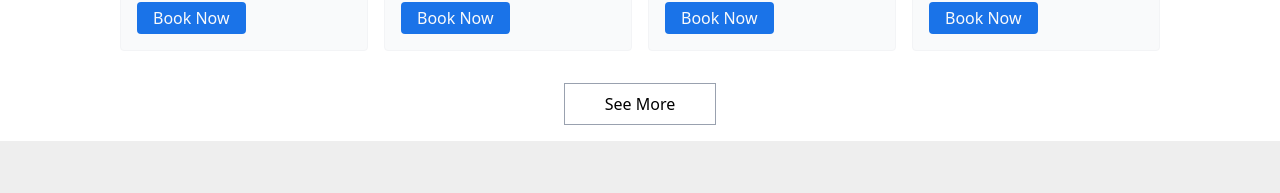
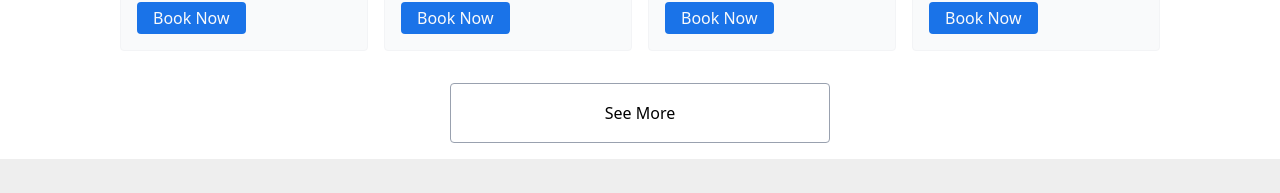
Before and after one commit to mafindijr/easy-ticketing-app, a React (Vite) app: page / in a window 1280 px wide. Shown: the part 1007-1200 px from the top of the page. Built offline with nearby package versions, Linux system fonts and the light colour scheme.

Commit message:
fix: update button styling in App component for improved appearance

```diff
--- a/src/App.jsx
+++ b/src/App.jsx
@@ -26,7 +26,7 @@ function App() {
         </div>
 
         <div className='flex justify-center align-middle p-4'>
-          <button className='border border-gray-400 px-10 py-2 cursor-pointer'>See More</button>
+          <button className='border border-gray-400 w-[380px] h-[60px] rounded-sm cursor-pointer'>See More</button>
         </div>
 
       </Layout>
```
